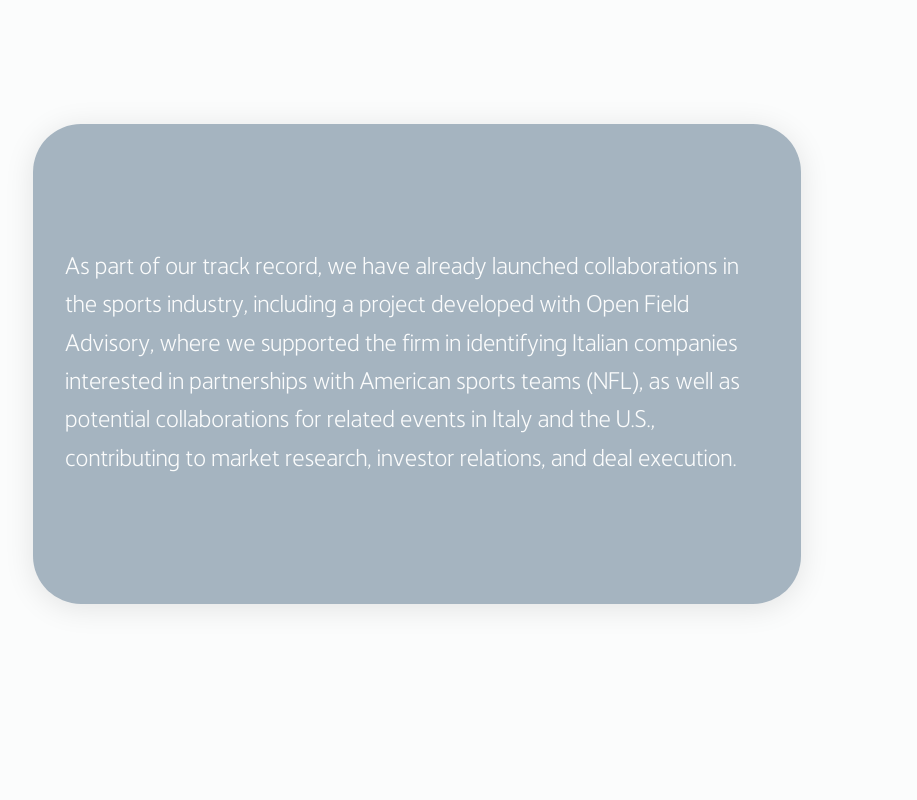
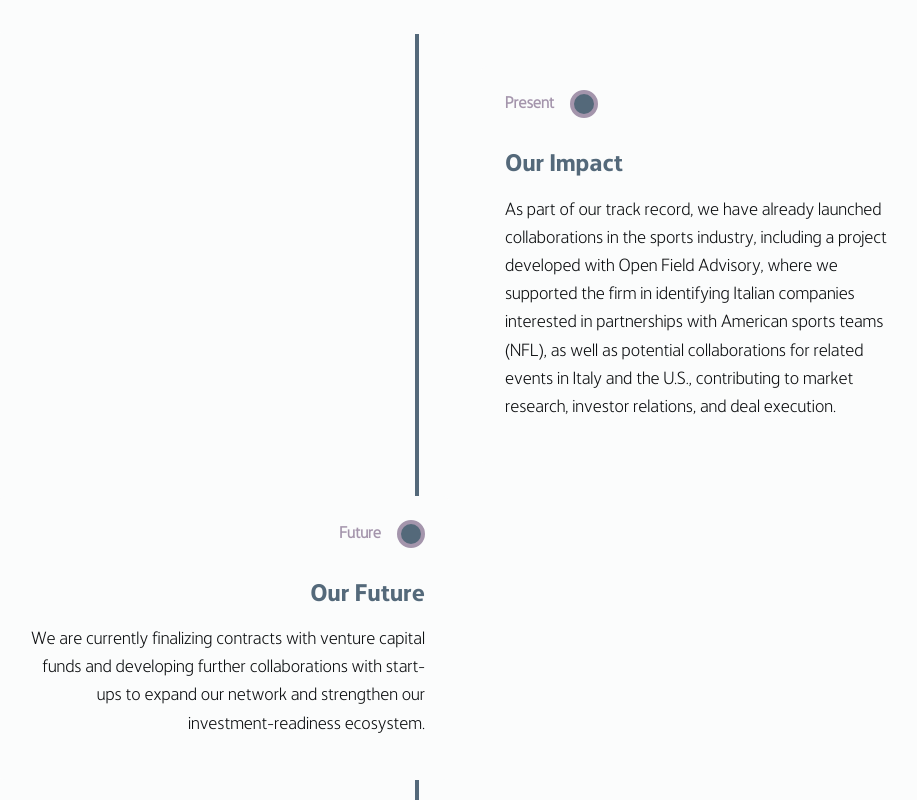
Before and after one commit to carlos-lorenzo/mp-partners-homepage, a React (Vite) app in the folder frontend/: page /about in a window 1280 px wide. Shown: the part 720-1520 px from the top of the page, without its empty margins (223-1140 px from the left). Built offline with nearby package versions, Linux system fonts and the light colour scheme.

Commit message:
overhawled about

```diff
--- a/frontend/src/pages/About.tsx
+++ b/frontend/src/pages/About.tsx
@@ -1,32 +1,23 @@
-import React from 'react'
+import TimelineItem from './components/TimelineItem';
+import '../style/about.css';
+import '../style/timeline.css';
 
-import "../style/about.css"
-import ScrollTextSwap from './components/ScrollTextSwap'
 export default function About() {
     return (
-        <div id='about-page'>
-            <h3 id='about-title'>Who We Are</h3>
-            <h2 id='about-subtitle'>Where Data Meets Decisions</h2>
-            <div id="about-content">
-            <p>MP Partners is a junior consulting firm founded by Bocconi University students with the goal of
-supporting companies, start-ups, and alternative investment operators, particularly within the sports,
-media, and innovation industries, in developing strategic and growth-oriented projects.</p>
-            <p>Our mission is to bridge the gap between academia and business, providing our partners with rigorous
-analysis, actionable insights, and creative solutions capable of generating tangible value.</p>
+        <div id="about-page">
+            <h1 id="about-title">Our Journey</h1>
+            <h2 id="about-subtitle">From Foundation to Future</h2>
+            <div className="timeline">
+                <TimelineItem date="2025" title="Founded" side="left">
+                    <p>MP Partners was founded by Bocconi University students with the goal of supporting companies, start-ups, and alternative investment operators, particularly within the sports, media, and innovation industries, in developing strategic and growth-oriented projects.</p>
+                </TimelineItem>
+                <TimelineItem date="Present" title="Our Impact" side="right">
+                    <p>As part of our track record, we have already launched collaborations in the sports industry, including a project developed with Open Field Advisory, where we supported the firm in identifying Italian companies interested in partnerships with American sports teams (NFL), as well as potential collaborations for related events in Italy and the U.S., contributing to market research, investor relations, and deal execution.</p>
+                </TimelineItem>
+                <TimelineItem date="Future" title="Our Future" side="left">
+                    <p>We are currently finalizing contracts with venture capital funds and developing further collaborations with start-ups to expand our network and strengthen our investment-readiness ecosystem.</p>
+                </TimelineItem>
             </div>
-            <ScrollTextSwap
-            title='Our Impact'
-            description='As part of our track record, we have already launched collaborations in the sports industry, including
-            a project developed with Open Field Advisory, where we supported the firm in identifying Italian
-            companies interested in partnerships with American sports teams (NFL), as well as potential
-            collaborations for related events in Italy and the U.S., contributing to market research, investor
-            relations, and deal execution.'/>
-
-            <ScrollTextSwap
-            title="Our Future"
-            description='We are currently finalizing contracts with venture capital funds and developing further collaborations
-            with start-ups to expand our network and strengthen our investment-readiness ecosystem.'
-            />
         </div>
-    )
+    );
 }
--- a/frontend/src/pages/components/ScrollTextSwap.tsx
+++ /dev/null
@@ -1,28 +0,0 @@
-import { useRef } from 'react';
-import { motion, useScroll, useTransform } from 'framer-motion';
-import "../../style/scroll_text_swap.css";
-
-export default function ScrollTextSwap({ title, description }: { title: string; description: string }) {
-    const targetRef = useRef<HTMLDivElement | null>(null);
-    const { scrollYProgress } = useScroll({
-        target: targetRef,
-        offset: ["start end", "end start"]
-    });
-
-    const rotateY = useTransform(scrollYProgress, [0.45, 0.55], [0, 180]);
-
-    return (
-        <div ref={targetRef} className="scroll-container">
-            <div className="sticky-container">
-                <motion.div className="card" style={{ rotateY }}>
-                    <div className="card-front">
-                        <h2>{title}</h2>
-                    </div>
-                    <div className="card-back">
-                        <p>{description}</p>
-                    </div>
-                </motion.div>
-            </div>
-        </div>
-    );
-}
--- /dev/null
+++ b/frontend/src/pages/components/TimelineItem.tsx
@@ -0,0 +1,25 @@
+import '../../style/timeline.css';
+
+interface TimelineItemProps {
+  date: string;
+  title: string;
+  children: React.ReactNode;
+  side: 'left' | 'right';
+}
+
+const TimelineItem: React.FC<TimelineItemProps> = ({ date, title, children, side }) => {
+  return (
+    <div className={`timeline-item timeline-item-${side}`}>
+      <div className="timeline-item-content">
+        <div className="timeline-header">
+          <span className="timeline-date">{date}</span>
+          <span className="timeline-circle" />
+        </div>
+        <h4 className="timeline-title">{title}</h4>
+        <div className="timeline-description">{children}</div>
+      </div>
+    </div>
+  );
+};
+
+export default TimelineItem;
--- a/frontend/src/style/about.css
+++ b/frontend/src/style/about.css
@@ -1,29 +1,26 @@
 #about-page {
     margin-top: calc(10dvh + 3rem);
+    padding-bottom: 5rem;
 }
 
 #about-title {
     text-align: center;
-    place-self: center;
-    border-left: solid 2px var(--text);
-    border-right: solid 2px var(--text);
-    padding-left: 0.5rem;
-    padding-right: 0.5rem;
+    font-size: 5rem;
+    font-weight: 700;
+    color: var(--text);
 }
 
 #about-subtitle {
     text-align: center;
-    margin-top: 5rem;
-    font-size: 4rem;
-    font-weight: 600;
+    margin-top: 1rem;
+    margin-bottom: 5rem;
+    font-size: 2rem;
+    font-weight: 400;
     color: var(--secondary);
 }
 
-#about-content {
-    max-width: 800px;
-    margin: 2rem auto;
-    padding: 0 1rem;
-    font-size: 1.5rem;
-    line-height: 1.6;
-    color: var(--text);
+.date-container {
+    display: flex;
+    align-items: center;
+    gap: 1rem;
 }
--- a/frontend/src/style/scroll_text_swap.css
+++ /dev/null
@@ -1,62 +0,0 @@
-.scroll-container {
-    height: 200vh; /* Make container tall enough to scroll past */
-    position: relative;
-}
-
-.sticky-container {
-    position: sticky;
-    top: 0;
-    height: 100vh;
-    display: flex;
-    align-items: center;
-    justify-content: center;
-}
-
-.card {
-    width: 60vw;
-    height: 60dvh;
-    position: relative;
-    transform-style: preserve-3d;
-    perspective: 1000px;
-    font-size: 1.5rem;
-    line-height: 1.6em;
-
-}
-
-.card-front,
-.card-back {
-    position: absolute;
-    width: 100%;
-    height: 100%;
-    backface-visibility: hidden;
-    display: flex;
-    align-items: center;
-    justify-content: center;
-    border-radius: 3rem;
-    padding: 2rem;
-    box-sizing: border-box;
-    box-shadow: 0 4px 30px rgba(0, 0, 0, 0.1);
-}
-
-.card-front {
-    background-color: var(--secondary-400);
-    color: var(--background);
-}
-
-.card-back {
-    background-color: var(--secondary-300);
-    color: var(--background);
-    transform: rotateY(180deg);
-}
-
-.card-back p {
-    margin: 0;
-}
-
-@media (max-width: 768px) {
-    .card {
-        width: 90vw;
-        height: 70dvh;
-        font-size: 1rem;
-    }
-}
--- /dev/null
+++ b/frontend/src/style/timeline.css
@@ -0,0 +1,148 @@
+.timeline {
+    position: relative;
+    max-width: 900px;
+    margin: 0 auto;
+    padding: 2rem 0;
+}
+
+.timeline::after {
+    content: '';
+    position: absolute;
+    width: 4px;
+    background-color: var(--secondary);
+    top: 0;
+    bottom: 0;
+    left: 50%;
+    margin-left: -2px;
+    z-index: -1;
+}
+
+.timeline-item {
+    padding: 1rem 2rem;
+    position: relative;
+    width: 50%;
+}
+
+.timeline-item-left {
+    left: 0;
+    padding-right: 4rem;
+    text-align: right;
+}
+
+.timeline-item-right {
+    left: 50%;
+    padding-left: 4rem;
+    text-align: left;
+}
+
+.timeline-item-content {
+    padding: 1.5rem;
+    background-color: var(--background);
+    position: relative;
+    border-radius: 6px;
+    border: 1px solid var(--text-secondary);
+}
+
+.timeline-item-left .timeline-item-content::after {
+    content: " ";
+    height: 0;
+    position: absolute;
+    top: 28px;
+    width: 0;
+    z-index: 1;
+    right: -10px;
+    border: medium solid var(--text-secondary);
+    border-width: 10px 0 10px 10px;
+    border-color: transparent transparent transparent var(--text-secondary);
+}
+
+.timeline-item-right .timeline-item-content::after {
+    content: " ";
+    height: 0;
+    position: absolute;
+    top: 28px;
+    width: 0;
+    z-index: 1;
+    left: -10px;
+    border: medium solid var(--text-secondary);
+    border-width: 10px 10px 10px 0;
+    border-color: transparent var(--text-secondary) transparent transparent;
+}
+
+.timeline-header {
+    display: flex;
+    align-items: center;
+    gap: 1rem;
+    margin-bottom: 0.5rem;
+}
+
+.timeline-circle {
+    height: 20px;
+    width: 20px;
+    background-color: var(--secondary);
+    border: 4px solid var(--accent);
+    border-radius: 50%;
+    z-index: 10;
+}
+
+.timeline-item-left .timeline-header {
+    justify-content: flex-end;
+}
+
+.timeline-item-right .timeline-header {
+    justify-content: flex-start;
+}
+
+.timeline-date {
+    color: var(--accent);
+    font-weight: bold;
+    display: inline-block;
+}
+
+.timeline-title {
+    font-size: 1.5rem;
+    font-weight: 600;
+    margin-bottom: 0.5rem;
+    color: var(--secondary);
+}
+
+.timeline-description {
+    font-size: 1.1rem;
+    line-height: 1.6;
+}
+
+@media screen and (max-width: 768px) {
+    .timeline::after {
+        left: 31px;
+    }
+
+    .timeline-item {
+        width: 100%;
+        padding-left: 70px;
+        padding-right: 25px;
+    }
+
+    .timeline-item-left,
+    .timeline-item-right {
+        left: 0;
+        text-align: left;
+        padding-left: 4rem;
+    }
+
+    .timeline-item-left .timeline-item-content::after,
+    .timeline-item-right .timeline-item-content::after {
+        left: -10px;
+        border-width: 10px 10px 10px 0;
+        border-color: transparent var(--text-secondary) transparent transparent;
+    }
+
+    .timeline-item-left .timeline-header,
+    .timeline-item-right .timeline-header {
+        justify-content: flex-start;
+    }
+
+    .timeline-item-left {
+        padding-right: 0;
+        text-align: left;
+    }
+}
```
